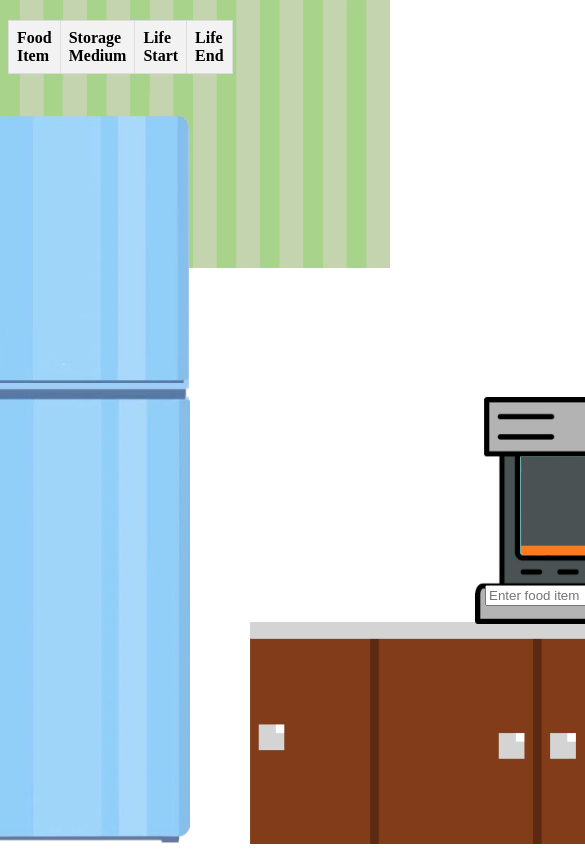
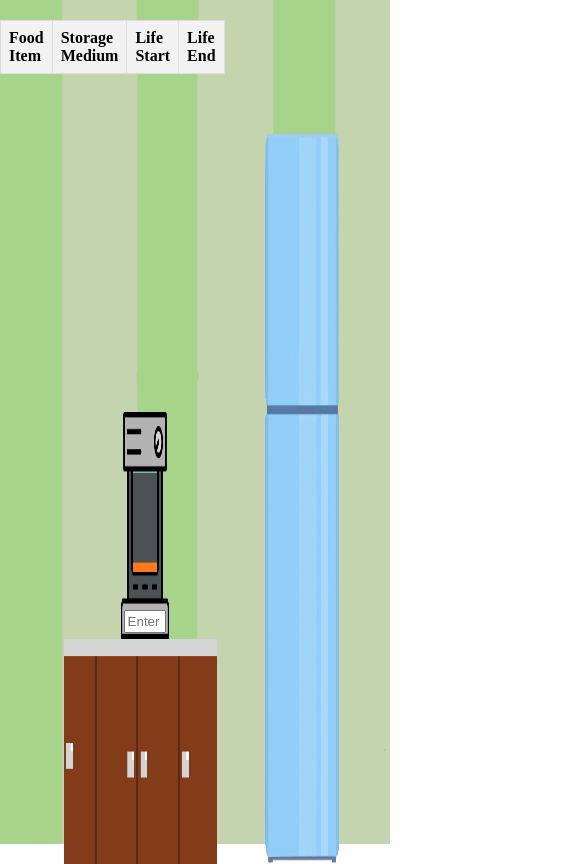
Before and after one commit to devaddic/food-tracker, a website: page public/index.html in a window 390 px wide. Shown: the top 864 px of the page, 585 px wide, since content can reach past the window. Drawn offline with Linux system fonts and the light colour scheme.

Commit message:
elements positioning updated to be responsive to window size.
NOTE: food element positioning is not responsive to window resizing.

```diff
--- a/public/index.html
+++ b/public/index.html
@@ -7,6 +7,7 @@
     <link href="styles/layout.css" type="text/css" rel="stylesheet"/>
 </head>
 <body>
+    <div class="kitchenContainer">
         <div class="cabinet-container">
             <img id="cabinet" src="pictures/cabinet.png" alt="cabinet">
         </div>
@@ -42,6 +43,7 @@
             <tbody>
             </tbody>
         </table>
+    </div>
     <script src="scripts/interact.js"></script>
 </body>
 </html>
--- a/public/scripts/interact.js
+++ b/public/scripts/interact.js
@@ -130,15 +130,9 @@ async function fetchIcon() {
             iconElement.id = query; // Use the food item as the ID
             iconElement.dataset.foodItem = query; // Save food item to dataset attribute
 
-            // Define the spawn point coordinates
-            const spawnLeft = 100 + iconCount * 10;
-            const spawnTop = 200 + iconCount * 10;
 
-
-
-            // Set the position of the shape
-            iconElement.style.left = `5px`;
-            iconElement.style.bottom = `300px`;
+            iconElement.style.right = `0%`;
+            iconElement.style.bottom = `0%`;
             iconContainer.appendChild(iconElement);
 
             // Trigger piston transformation on X-axis (automatic animation)
--- a/public/styles/layout.css
+++ b/public/styles/layout.css
@@ -1,7 +1,24 @@
+* {
+    box-sizing: border-box;
+  }
+
+  html, body {
+    margin: 0;
+    padding: 0;
+    height: 100%;
+    position: relative;
+  }
+
 body {
     background-image: url('../pictures/background.png');
     background-size: cover;
     background-repeat: no-repeat;
+    overflow: hidden;
+}
+
+.kitchenContainer {
+    position: relative;
+    min-height: 100vh;
 }
 
 .container {
@@ -11,13 +28,13 @@ body {
     flex-direction: column;
     align-items: center;
     justify-content: center;
-    left: 485px;
-    top: 585px;
+    bottom: calc((222/834) * 100%);
+    left: calc((475/1528) * 100%);
+    width: calc((186/1528) * 100%);
+    height: calc((225/834) * 100%);
 }
 
 .icon {
-    width: 75px;
-    height: auto;
     position: absolute;
     z-index: 3;
     cursor: grab;
@@ -25,25 +42,32 @@ body {
 
 #iconContainer {
     position: absolute;
-    width: 100px;
-    height: 50px;
-    top: 200px;
+    bottom: 30%;
+    width: 40%;
+    height: auto;
 
+}
+
+#searchInput {
+    position: absolute;
+    width: 90%;
+    height: 10%;
+    bottom: 3%;
 }
 
 .fridge2-container {
     position: absolute;
-    top: 115px;
-    right: 200px;
-    width: 290px;
-    height: 268px;
+    top: calc((115/834) * 100%);
+    right: calc((200/1528) * 100%);
+    width: calc((290/1528) * 100%);
+    height: calc((268/834) * 100%);
 
 }
 
 #fridge2 {
     position: absolute;
-    width: 290px;
-    height: 268px;
+    width: 100%;
+    height: 100%;
     transform: rotateY(0deg);
     transform-origin: left center;
     transition: transform 1s ease-in-out;
@@ -52,18 +76,18 @@ body {
 
 .fridge3-container {
     position: absolute;
-    bottom: 7px;
-    right: 200px;
-    width: 290px;
-    height: 444px;
+    bottom: calc((7/834) * 100%);
+    right: calc((200/1528) * 100%);
+    width: calc((290/1528) * 100%);
+    height: calc((444/834) * 100%);
 
 }
 
 #fridge3 {
     position: absolute;
     z-index: 3;
-    width: 290px;
-    height: 444px;
+    width: 100%;
+    height: 100%;
     transform: rotateY(0deg);
     transform-origin: left center;
     transition: transform 1s ease-in-out;
@@ -72,28 +96,28 @@ body {
 
 .pisto-container {
     position: absolute;
-    bottom: 222px;
-    left: 475px;
-    width: 186px;
-    height: 225px;
+    bottom: calc((222/834) * 100%);
+    left: calc((475/1528) * 100%);
+    width: calc((186/1528) * 100%);
+    height: calc((225/834) * 100%);
 
 }
 
 .cabinet-container {
     position: absolute;
-    bottom: 0px;
-    left: 250px;
-    width: 600px;
-    height: 222px;
+    bottom: 0;
+    left: calc((250/1528) * 100%);
+    width: calc((600/1528) * 100%);
+    height: calc((222/834) * 100%);
 
 }
 
 .fridge-container {
     position: absolute;
     bottom: 0px;
-    right: 200px;
-    width: 290px;
-    height: 721px;
+    right: calc((200/1528) * 100%);
+    width: calc((290/1528) * 100%);
+    height: calc((721/834) * 100%);
 
 }
 
@@ -102,38 +126,38 @@ body {
 }
 
 #fridge6, #fridge7 {
-    width: 92px;
-    height: 45px;
+    width: calc((92/290) * 100%);
+    height: calc((45/721) * 100%);
     left: 35%;
 }
 
 #button {
-    width: 32px;
-    height: 32px;
-    top: 14px;
-    left: 130px;
+    width: calc((32/186) * 100%);
+    height: calc((32/225) * 100%);
+    top: calc((14/225) * 100%);;
+    left: calc((130/186) * 100%);
 }
 
 #piston {
-    width: 96px;
-    height: 98px;
+    width: calc((96/186) * 100%);
+    height: calc((98/225) * 100%);
     left: 24.5%;
     top: 26.8%;
 }
 
 #pisto {
-    width: 186px;
-    height: 227px;
+    width: 100%;
+    height: 100%;
 }
 
 #cabinet {
-    width: 600px;
-    height: 222px;
+    width: 100%;
+    height: 100%;
 }
 
 #fridge1 {
-    width: 290px;
-    height: 721px;
+    width: 100%;
+    height: 100%;
 }
 
 #fridge6 {
@@ -145,7 +169,7 @@ body {
 }
 
 .shape {
-    width: 75px;
+    width: 100%;
     height: auto;
     position: absolute;
     z-index: 1;
```
Lines whose indentation alone changed are shown as unchanged.
